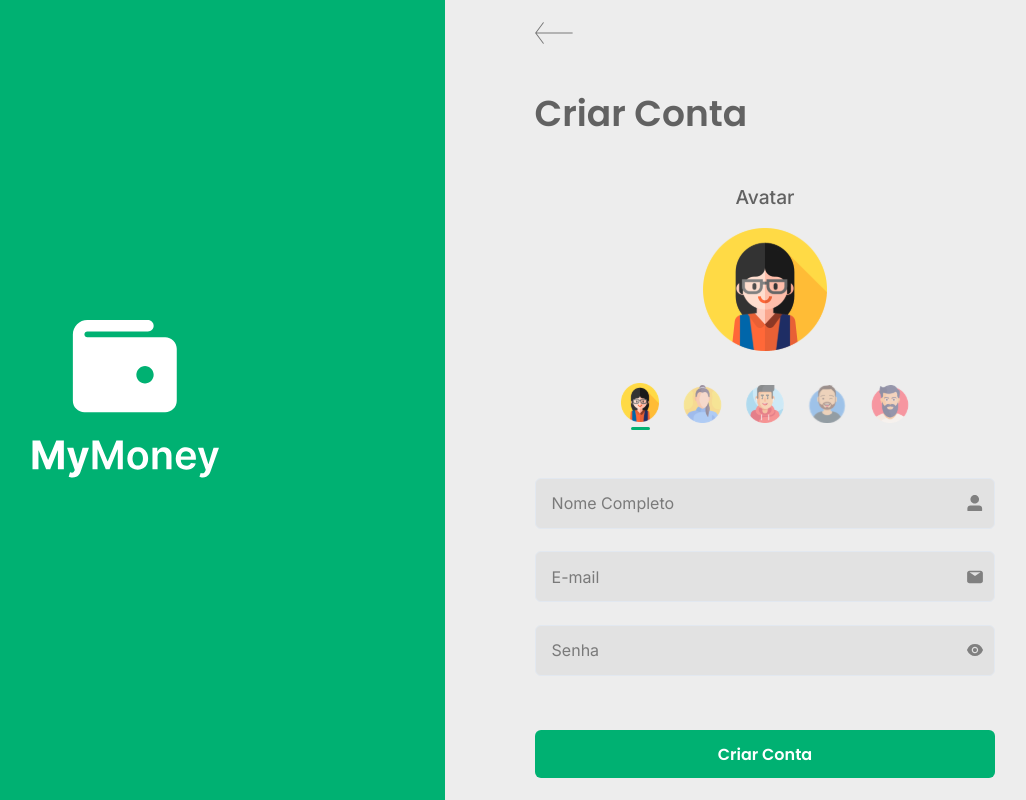
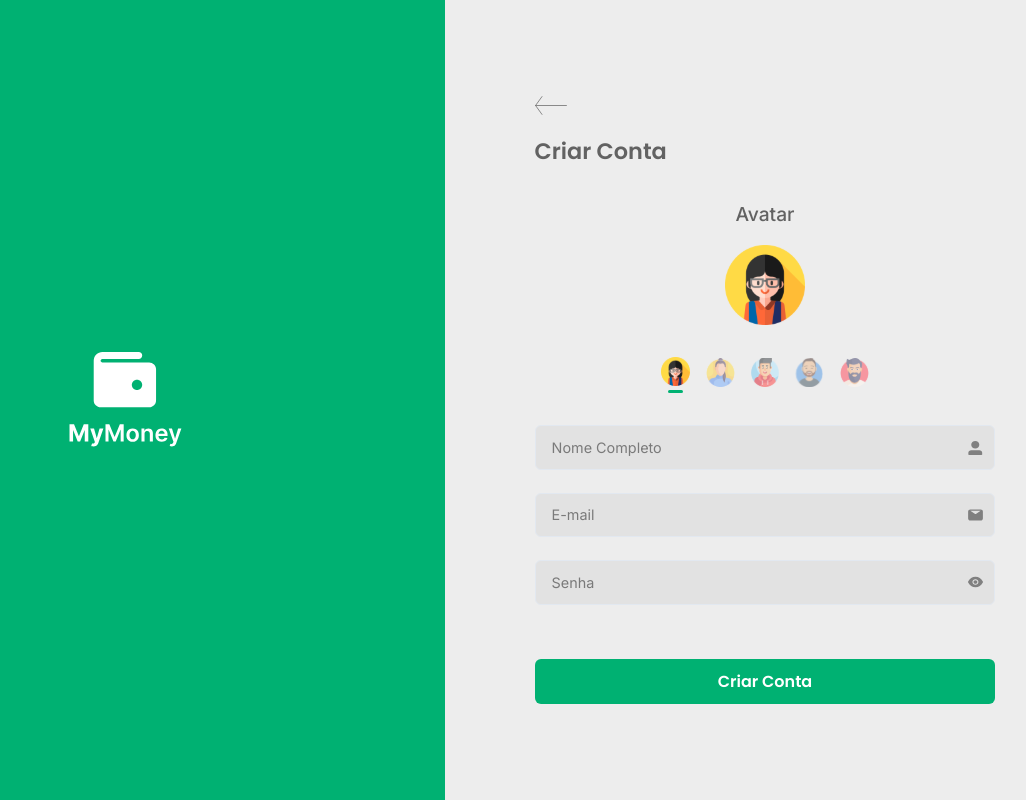
Before and after one commit to Weslley-hub/my-money-frontend, a React (Vite) app: page /auth/register in a window 1280 px wide. Shown: the whole page, without its empty margins (195-1221 px from the left). Built offline with nearby package versions, Linux system fonts and the light colour scheme.

Commit message:
melhora responsividade do formulário de cadastro de usuários

```diff
--- a/src/components/AuthFormLayout.tsx
+++ b/src/components/AuthFormLayout.tsx
@@ -18,7 +18,10 @@ const AuthFormLayout = ({
 }: AuthFormLayoutProps) => {
   return (
     <Box
-      width={"100%"}
+      width={{
+        "2xl": "80%",
+        lg: "100%",
+      }}
       height={"100%"}
       display="flex"
       flexDirection="column"
@@ -34,9 +37,12 @@ const AuthFormLayout = ({
         {hasGoBackButton && (
           <Image
             src={longArrowLeftIcon}
-            height="1.4rem"
+            height="1.2rem"
             cursor={"pointer"}
-            mb="3rem"
+            mb={{
+              "2xl": "3rem",
+              lg: "1.4rem",
+            }}
             alignSelf={"flex-start"}
             ml="10%"
             onClick={onClickGoBackButton}
@@ -44,10 +50,16 @@ const AuthFormLayout = ({
         )}
 
         <Heading
-          fontSize="2.25rem"
+          fontSize={{
+            "2xl": "2.25rem",
+            lg: "1.4rem",
+          }}
           color={"formTitle.900"}
           fontWeight={"semibold"}
-          mb="3rem"
+          mb={{
+            "2xl": "3rem",
+            lg: "2.2rem",
+          }}
           textAlign={"left"}
           width={"80%"}
         >
--- a/src/components/AuthPageLayout.tsx
+++ b/src/components/AuthPageLayout.tsx
@@ -13,7 +13,12 @@ const AuthPageLayout = ({ children }: AuthPageLayoutProps) => {
           <LogoSection />
         </GridItem>
         <GridItem w="100%" h="100vh" bg="tertiary.900">
-          <Flex h="100vh" w="100%">
+          <Flex
+            h="100vh"
+            w="100%"
+            justifyContent={"center"}
+            alignItems={"center"}
+          >
             {children}
           </Flex>
         </GridItem>
--- a/src/components/AvatarSelector/AvatarSelector.tsx
+++ b/src/components/AvatarSelector/AvatarSelector.tsx
@@ -30,7 +30,10 @@ const AvatarSelector = (props: AvatarSelectorProps) => {
 
       <Image
         src={selectedAvatar.imgSource}
-        height="7.7rem"
+        height={{
+          "2xl": "7.7rem",
+          lg: "5rem",
+        }}
         alt={selectedAvatar.alternativeDescription}
       />
       <AvatarOptionsList
--- a/src/components/AvatarSelector/components/AvatarOption.tsx
+++ b/src/components/AvatarSelector/components/AvatarOption.tsx
@@ -18,7 +18,7 @@ const AvatarOption = ({ data, onSelect, isSelected }: AvatarOptionProps) => {
       flexDirection={"column"}
       alignItems="center"
       justifyContent={"center"}
-      mx="0.75rem"
+      mx={{ "2xl": "0.75rem", lg: "0.5rem" }}
       cursor={"pointer"}
       opacity={isSelected ? 1 : 0.5}
       _hover={{
@@ -29,8 +29,14 @@ const AvatarOption = ({ data, onSelect, isSelected }: AvatarOptionProps) => {
       onClick={handleAvatarClick}
     >
       <Image
-        height={"2.4rem"}
-        width={"2.4rem"}
+        height={{
+          "2xl": "2.4rem",
+          lg: "1.8rem",
+        }}
+        width={{
+          "2xl": "2.4rem",
+          lg: "1.8rem",
+        }}
         src={data.imgSource}
         alt={data.alternativeDescription}
         mb="0.3rem"
--- a/src/components/Button.tsx
+++ b/src/components/Button.tsx
@@ -10,7 +10,7 @@ type ButtonProps = ChackraUiButtonProps & {
 export function Button({ label, isLoading, ...rest }: ButtonProps) {
   return (
     <ChackraUiButton
-      height={"3rem"}
+      height={{ "2xl": "3.2rem", lg: "2.8rem" }}
       paddingY={"1.8rem"}
       fontFamily={"Poppins"}
       fontWeight="SemiBold"
--- a/src/components/FormInput.tsx
+++ b/src/components/FormInput.tsx
@@ -36,10 +36,10 @@ export function FormInput(props: FormInputProps) {
           {...rest}
           fontFamily={"Inter"}
           fontWeight="regular"
-          height={"3.2rem"}
+          height={{ "2xl": "3.2rem", lg: "2.8rem" }}
           color="inputLabel.700"
           background={"inputBackground.900"}
-          fontSize={"1rem"}
+          fontSize={{ "2xl": "1rem", lg: "0.9rem" }}
           _placeholder={{
             color: "#7A7A7A",
           }}
@@ -53,11 +53,12 @@ export function FormInput(props: FormInputProps) {
           alignItems={"center"}
           height={"100%"}
           cursor={hasClickableIcon ? "pointer" : "normal"}
+          fontSize={{ "2xl": "1rem", lg: "0.9rem" }}
           children={
             <Image
               src={iconSource}
-              height={"1rem"}
-              width={"1rem"}
+              height={{ "2xl": "1rem", lg: "0.9rem" }}
+              width={{ "2xl": "1rem", lg: "0.9rem" }}
               onClick={onClickIcon}
             />
           }
@@ -65,7 +66,12 @@ export function FormInput(props: FormInputProps) {
       </InputGroup>
 
       {meta.touched && meta.error && (
-        <FormHelperText color="red">{meta.error}</FormHelperText>
+        <FormHelperText
+          color="red"
+          fontSize={{ "2xl": "0.9rem", lg: "0.8rem" }}
+        >
+          {meta.error}
+        </FormHelperText>
       )}
     </FormControl>
   );
--- a/src/components/LogoSection.tsx
+++ b/src/components/LogoSection.tsx
@@ -5,7 +5,11 @@ import logoImg from "../assets/images/logo-vertical.svg";
 export function LogoSection() {
   return (
     <Flex h="100vh" w="100%" justifyContent={"center"} alignItems="center">
-      <Image src={logoImg} height="10rem" alt="Logo MyMoney" />
+      <Image
+        src={logoImg}
+        height={{ "2xl": "10rem", lg: "6rem" }}
+        alt="Logo MyMoney"
+      />
     </Flex>
   );
 }
--- a/src/pages/Register/components/RegisterForm/RegisterForm.tsx
+++ b/src/pages/Register/components/RegisterForm/RegisterForm.tsx
@@ -66,7 +66,7 @@ const RegisterForm = () => {
         width={"100%"}
         flexDirection={"column"}
         alignItems={"center"}
-        mt={"3rem"}
+        mt={{ "2xl": "3rem", lg: "2rem" }}
       >
         <Formik<RegisterFormData>
           initialValues={initialRegisterFormData}
```
